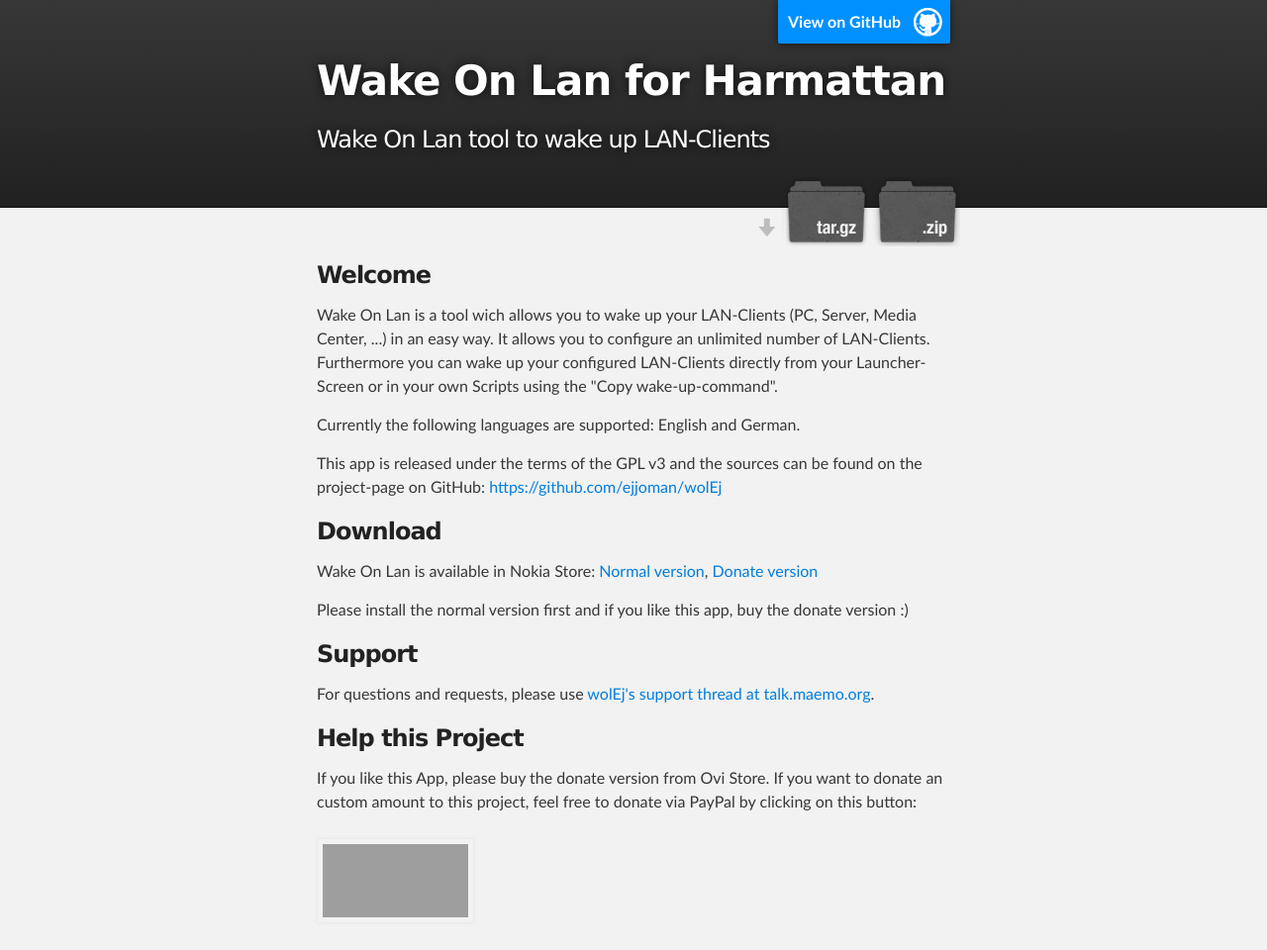
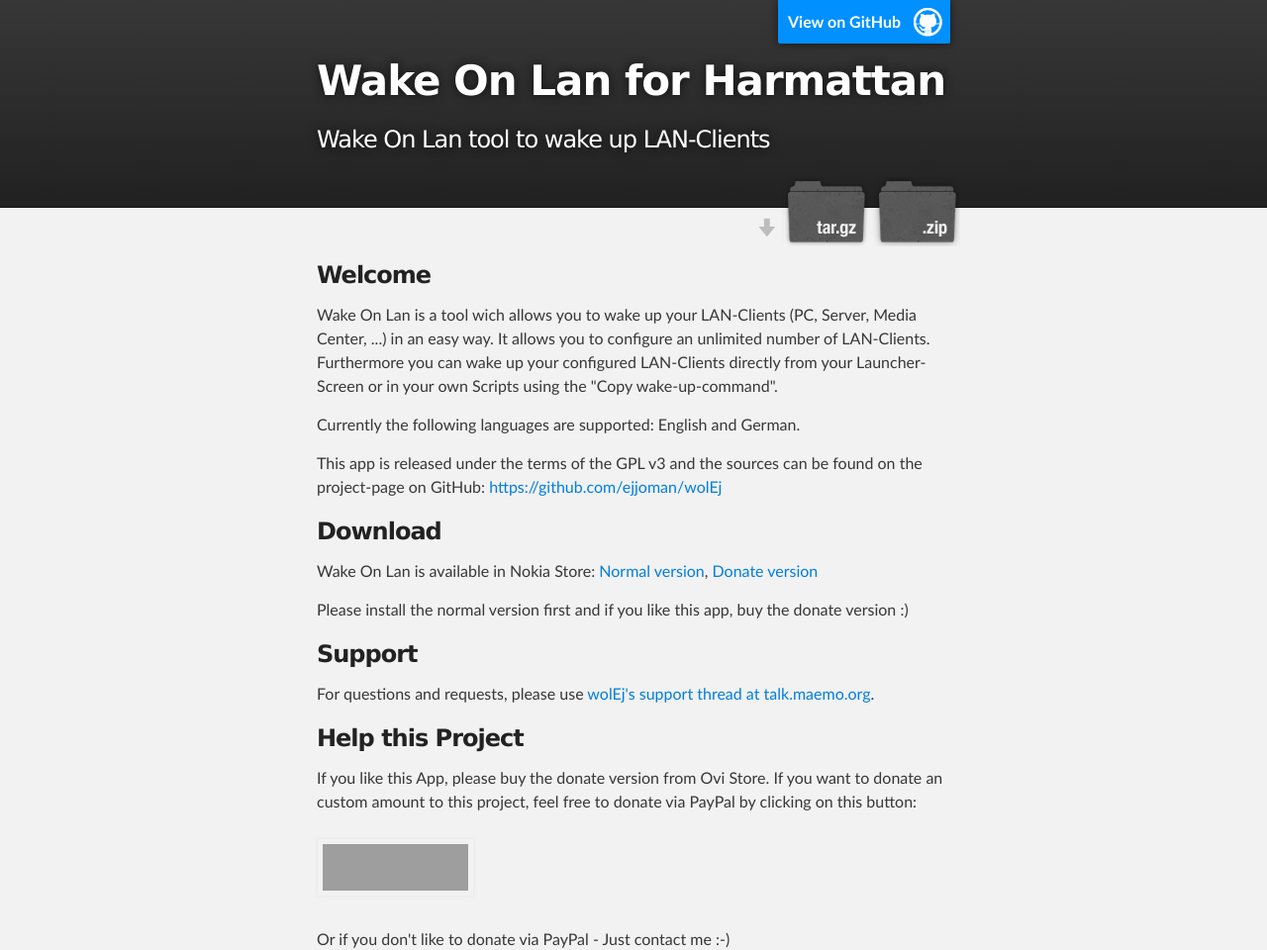
Before and after one commit to ejjoman/wolEj, a plain HTML site: page index.html in a window 1280 px wide. Shown: the top 960 px of the page at 99% size. Drawn offline with Linux system fonts and the light colour scheme; grey boxes are pictures that could not be loaded.

Commit message:
Update index.html

```diff
--- a/index.html
+++ b/index.html
@@ -53,7 +53,7 @@
 
 		<p>If you like this App, please buy the donate version from Ovi Store. If you want to donate an custom amount to this project, feel free to donate via PayPal by clicking on this button:</p>
 
-		<p><a href="https://www.paypal.com/cgi-bin/webscr?cmd=_s-xclick&amp;hosted_button_id=KKQX7F8QMANK8"><img src="https://www.paypalobjects.com/en_US/i/btn/btn_donateCC_LG.gif" alt="Donate" style="width:147px; height: 74px;"></a></p>
+		<p><a href="https://www.paypal.com/cgi-bin/webscr?cmd=_s-xclick&amp;hosted_button_id=KKQX7F8QMANK8"><img src="https://www.paypalobjects.com/en_US/i/btn/btn_donateCC_LG.gif" alt="Donate" style="width:147px; height: 47px;"></a></p>
 
 		<p>Or if you don't like to donate via PayPal - Just contact me :-)</p>
 
```
